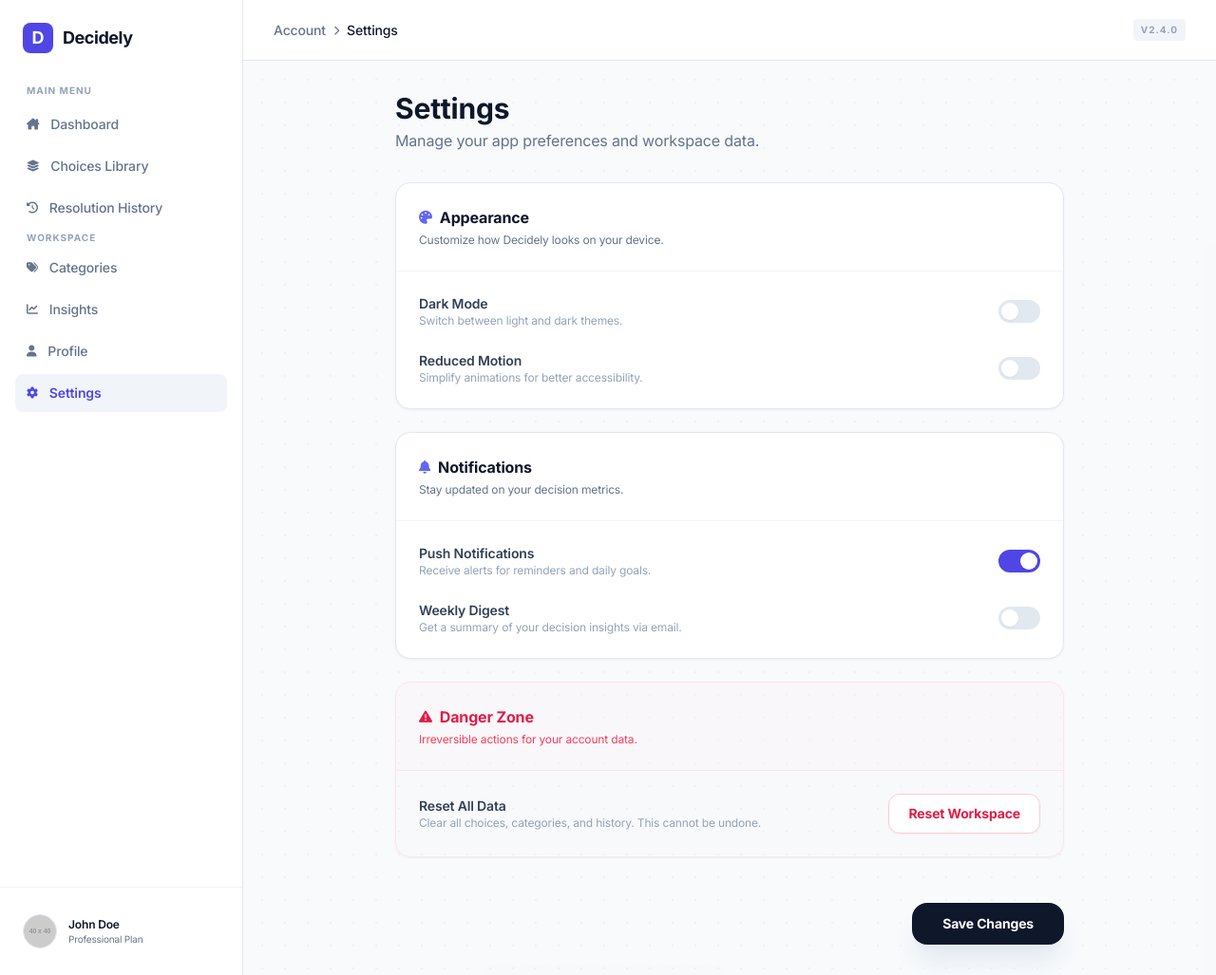
After one commit to DeadlyPro34/Model_1_SOCET_AKHIL, a Django app: page /settings/ in a window 1280 px wide. The commit adds this page. Shown: the whole page at 95% size. Run offline with Django 5.2, Linux system fonts and the light colour scheme; grey boxes labelled with a size stand in for pictures from a placeholder-image service; some libraries are stand-ins or nearby versions.

Commit message:
Add Insights, Profile & Settings with dark mode
Add new Insights, Profile and Settings pages with accompanying JS (insights.js, profile.js, settings.js) and Chart.js integration for analytics. Implement persistent dark mode: early tailwind dark-mode init in base.html, theme toggle synced to localStorage, and extensive dark-theme CSS overrides in global.css. Update base and dashboard templates to include insights link and minor UI tweaks (avatar, headers, backgrounds). Include simple client-side behaviors: charts demo data, profile save status, and settings reset confirmation. DB file (db.sqlite3) was also updated (binary change).

```diff
--- a/Project_PY_DJANGO/decidely/static/css/global.css
+++ b/Project_PY_DJANGO/decidely/static/css/global.css
@@ -20,8 +29,13 @@ body {
     opacity: 0.4;
 }
 
+.dark .bg-dots {
+    background-image: radial-gradient(#334155 1px, transparent 1px);
+    opacity: 0.15;
+}
+
 .pro-card {
-    background: #FFFFFF;
+    background: var(--sidebar-bg);
     border: 1px solid var(--border-subtle);
     box-shadow: 0 1px 3px 0 rgb(0 0 0 / 0.05);
     transition: transform 0.2s cubic-bezier(0.4, 0, 0.2, 1), box-shadow 0.2s ease;
--- /dev/null
+++ b/Project_PY_DJANGO/decidely/static/js/settings.js
@@ -0,0 +1,34 @@
+function handleReset() {
+    const confirmed = confirm("Warning: This will permanently delete all your data. Are you absolutely sure?");
+    if (confirmed) {
+        console.log("Data reset initiated...");
+        // In a real app, this would trigger an API call.
+    }
+}
+
+// Visual feedback for toggles
+document.querySelectorAll('input[type="checkbox"]').forEach(toggle => {
+    toggle.addEventListener('change', function () {
+        const settingName = this.closest('.flex').querySelector('p.text-sm').innerText;
+        console.log(`${settingName} set to: ${this.checked}`);
+    });
+});
+
+// Theme toggle logic (Synchronize with localStorage and HTML class)
+const themeToggle = document.getElementById('themeToggle');
+if (themeToggle) {
+    // Set checkbox checked state based on active theme
+    themeToggle.checked = document.documentElement.classList.contains('dark');
+
+    themeToggle.addEventListener('change', function () {
+        if (this.checked) {
+            document.documentElement.classList.add('dark');
+            localStorage.setItem('theme', 'dark');
+            console.log("Dark mode activated");
+        } else {
+            document.documentElement.classList.remove('dark');
+            localStorage.setItem('theme', 'light');
+            console.log("Light mode activated");
+        }
+    });
+}
--- a/Project_PY_DJANGO/decidely/templates/base.html
+++ b/Project_PY_DJANGO/decidely/templates/base.html
@@ -6,6 +6,17 @@
     <meta name="viewport" content="width=device-width, initial-scale=1.0">
     <title>Decidely | {% block title %}Premium Decision Tool{% endblock %}</title>
     <script src="https://cdn.tailwindcss.com"></script>
+    <script>
+        tailwind.config = {
+            darkMode: 'class'
+        }
+        // Early theme initialization to prevent UI flashing
+        if (localStorage.getItem('theme') === 'dark' || (!('theme' in localStorage) && window.matchMedia('(prefers-color-scheme: dark)').matches)) {
+            document.documentElement.classList.add('dark');
+        } else {
+            document.documentElement.classList.remove('dark');
+        }
+    </script>
     <link href="https://fonts.googleapis.com/css2?family=Inter:wght@300;400;500;600;700&display=swap" rel="stylesheet">
     <link rel="stylesheet" href="https://cdnjs.cloudflare.com/ajax/libs/font-awesome/6.4.0/css/all.min.css">
     <link rel="stylesheet" href="{% static 'css/global.css' %}">
@@ -14,13 +25,13 @@
 <body class="h-screen flex overflow-hidden">
     <div class="fixed inset-0 bg-dots -z-10"></div>
 
-    <aside class="w-64 h-full bg-white border-r border-slate-200 flex flex-col z-20">
+    <aside class="w-64 h-full bg-white border-r border-slate-200 flex flex-col z-20 dark:bg-slate-900 dark:border-slate-800">
         <div class="p-6">
             <div class="flex items-center gap-2.5">
                 <div class="w-8 h-8 bg-indigo-600 rounded-lg flex items-center justify-center text-white font-bold text-lg shadow-sm">
                     D
                 </div>
-                <span class="text-lg font-bold tracking-tight text-slate-900">Decidely</span>
+                <span class="text-lg font-bold tracking-tight text-slate-900 dark:text-white">Decidely</span>
             </div>
         </div>
 
@@ -44,6 +55,10 @@
                 <i class="fa-solid fa-tags text-xs"></i>
                 Categories
             </a>
+            <a href="{% url 'core:insights' %}" class="sidebar-link {% block active_insights %}{% endblock %} flex items-center gap-3 px-3 py-2.5 text-sm font-medium">
+                <i class="fa-solid fa-chart-line text-xs"></i>
+                Insights
+            </a>
             <a href="{% url 'core:profile' %}" class="sidebar-link {% block active_profile %}{% endblock %} flex items-center gap-3 px-3 py-2.5 text-sm font-medium">
                 <i class="fa-solid fa-user text-xs"></i>
                 Profile
@@ -54,19 +69,19 @@
             </a>
         </nav>
 
-        <div class="p-4 mt-auto border-t border-slate-100">
+        <div class="p-4 mt-auto border-t border-slate-100 dark:border-slate-800">
             <div class="flex items-center gap-3 px-2 py-3">
                 <img src="https://placehold.co/40x40/4F46E5/FFFFFF?text=JD"
-                    class="w-9 h-9 rounded-full border border-slate-200" alt="Avatar">
+                    class="w-9 h-9 rounded-full border border-slate-200 dark:border-slate-800" alt="Avatar">
                 <div class="overflow-hidden">
-                    <p class="text-xs font-semibold text-slate-900 truncate">John Doe</p>
+                    <p class="text-xs font-semibold text-slate-900 dark:text-white truncate">John Doe</p>
                     <p class="text-[10px] text-slate-500 truncate">Professional Plan</p>
                 </div>
             </div>
         </div>
     </aside>
 
-    <main class="flex-1 h-full overflow-y-auto relative bg-slate-50/50">
+    <main class="flex-1 h-full overflow-y-auto relative bg-slate-50/50 dark:bg-transparent">
         {% block content %}{% endblock %}
     </main>
 
--- /dev/null
+++ b/Project_PY_DJANGO/decidely/templates/settings.html
@@ -0,0 +1,169 @@
+{% extends 'base.html' %}
+{% load static %}
+
+{% block title %}Settings{% endblock %}
+
+{% block active_settings %}active{% endblock %}
+
+{% block extra_head %}
+<style>
+    /* Switch styles */
+    .switch {
+        position: relative;
+        display: inline-block;
+        width: 44px;
+        height: 24px;
+    }
+    .switch input {
+        opacity: 0;
+        width: 0;
+        height: 0;
+    }
+    .slider {
+        position: absolute;
+        cursor: pointer;
+        inset: 0;
+        background-color: #E2E8F0;
+        transition: .3s;
+        border-radius: 24px;
+    }
+    .slider:before {
+        position: absolute;
+        content: "";
+        height: 18px;
+        width: 18px;
+        left: 3px;
+        bottom: 3px;
+        background-color: white;
+        transition: .3s;
+        border-radius: 50%;
+        box-shadow: 0 1px 2px rgba(0, 0, 0, 0.05);
+    }
+    input:checked + .slider {
+        background-color: #4F46E5;
+    }
+    input:checked + .slider:before {
+        transform: translateX(20px);
+    }
+</style>
+{% endblock %}
+
+{% block content %}
+<header class="h-16 bg-white border-b border-slate-200 flex items-center justify-between px-8 sticky top-0 z-10">
+    <div class="flex items-center gap-2 text-sm text-slate-500 font-medium">
+        <span>Account</span>
+        <i class="fa-solid fa-chevron-right text-[10px]"></i>
+        <span class="text-slate-900">Settings</span>
+    </div>
+    <div class="flex items-center gap-3">
+        <span class="text-[10px] font-bold text-slate-400 uppercase tracking-widest bg-slate-100 px-2 py-1 rounded">v2.4.0</span>
+    </div>
+</header>
+
+<div class="p-8 max-w-3xl mx-auto space-y-8 animate-slide-up">
+    <div>
+        <h1 class="text-3xl font-bold text-slate-900">Settings</h1>
+        <p class="text-slate-500 mt-1">Manage your app preferences and workspace data.</p>
+    </div>
+
+    <div class="space-y-6">
+        <!-- Appearance Card -->
+        <section class="pro-card rounded-2xl overflow-hidden">
+            <div class="p-6 border-b border-slate-100">
+                <h3 class="font-bold text-slate-900 flex items-center gap-2">
+                    <i class="fa-solid fa-palette text-indigo-500 text-sm"></i>
+                    Appearance
+                </h3>
+                <p class="text-xs text-slate-500 mt-1">Customize how Decidely looks on your device.</p>
+            </div>
+            <div class="p-6 space-y-6">
+                <div class="flex items-center justify-between">
+                    <div>
+                        <p class="text-sm font-semibold text-slate-700">Dark Mode</p>
+                        <p class="text-xs text-slate-400">Switch between light and dark themes.</p>
+                    </div>
+                    <label class="switch">
+                        <input type="checkbox" id="themeToggle">
+                        <span class="slider"></span>
+                    </label>
+                </div>
+                <div class="flex items-center justify-between">
+                    <div>
+                        <p class="text-sm font-semibold text-slate-700">Reduced Motion</p>
+                        <p class="text-xs text-slate-400">Simplify animations for better accessibility.</p>
+                    </div>
+                    <label class="switch">
+                        <input type="checkbox">
+                        <span class="slider"></span>
+                    </label>
+                </div>
+            </div>
+        </section>
+
+        <!-- Notifications Card -->
+        <section class="pro-card rounded-2xl overflow-hidden">
+            <div class="p-6 border-b border-slate-100">
+                <h3 class="font-bold text-slate-900 flex items-center gap-2">
+                    <i class="fa-solid fa-bell text-indigo-500 text-sm"></i>
+                    Notifications
+                </h3>
+                <p class="text-xs text-slate-500 mt-1">Stay updated on your decision metrics.</p>
+            </div>
+            <div class="p-6 space-y-6">
+                <div class="flex items-center justify-between">
+                    <div>
+                        <p class="text-sm font-semibold text-slate-700">Push Notifications</p>
+                        <p class="text-xs text-slate-400">Receive alerts for reminders and daily goals.</p>
+                    </div>
+                    <label class="switch">
+                        <input type="checkbox" checked>
+                        <span class="slider"></span>
+                    </label>
+                </div>
+                <div class="flex items-center justify-between">
+                    <div>
+                        <p class="text-sm font-semibold text-slate-700">Weekly Digest</p>
+                        <p class="text-xs text-slate-400">Get a summary of your decision insights via email.</p>
+                    </div>
+                    <label class="switch">
+                        <input type="checkbox">
+                        <span class="slider"></span>
+                    </label>
+                </div>
+            </div>
+        </section>
+
+        <!-- Data Management Card -->
+        <section class="pro-card rounded-2xl overflow-hidden border-rose-100 bg-rose-50/10">
+            <div class="p-6 border-b border-rose-100 bg-rose-50/20">
+                <h3 class="font-bold text-rose-600 flex items-center gap-2">
+                    <i class="fa-solid fa-triangle-exclamation text-sm"></i>
+                    Danger Zone
+                </h3>
+                <p class="text-xs text-rose-500 mt-1">Irreversible actions for your account data.</p>
+            </div>
+            <div class="p-6">
+                <div class="flex flex-col sm:flex-row sm:items-center justify-between gap-4">
+                    <div>
+                        <p class="text-sm font-semibold text-slate-700">Reset All Data</p>
+                        <p class="text-xs text-slate-400">Clear all choices, categories, and history. This cannot be undone.</p>
+                    </div>
+                    <button onclick="handleReset()" class="px-5 py-2.5 bg-white border border-rose-200 text-rose-600 hover:bg-rose-600 hover:text-white rounded-xl text-sm font-bold transition-all shadow-sm active:scale-95">
+                        Reset Workspace
+                    </button>
+                </div>
+            </div>
+        </section>
+    </div>
+
+    <div class="pt-4 flex justify-end">
+        <button class="px-8 py-3 bg-slate-900 text-white rounded-2xl font-bold text-sm hover:bg-slate-800 transition-all shadow-xl shadow-slate-200 active:scale-95">
+            Save Changes
+        </button>
+    </div>
+</div>
+{% endblock %}
+
+{% block extra_js %}
+<script src="{% static 'js/settings.js' %}"></script>
+{% endblock %}
```
Also changed, not shown: other parts of Project_PY_DJANGO/decidely/static/css/global.css (+152 -0 lines), Project_PY_DJANGO/decidely/static/js/insights.js (added, +74 -0 lines), Project_PY_DJANGO/decidely/static/js/profile.js (added, +8 -0 lines), Project_PY_DJANGO/decidely/templates/dashboard.html (+9 -0 lines), Project_PY_DJANGO/decidely/templates/insights.html (added, +124 -0 lines), Project_PY_DJANGO/decidely/templates/profile.html (added, +146 -0 lines), Project_PY_DJANGO/decidely/db.sqlite3.
